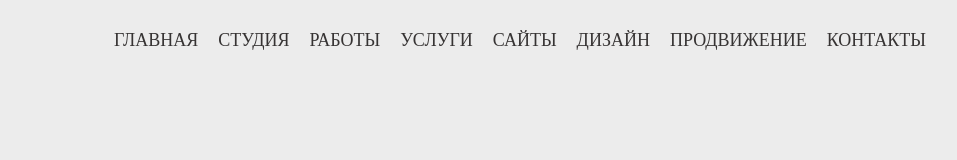
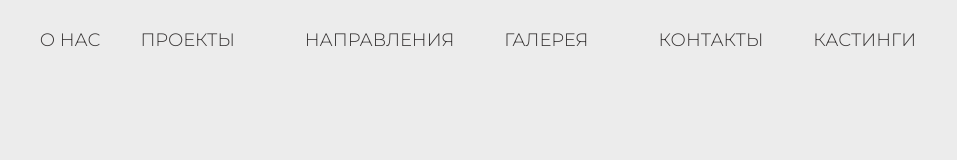
Before and after one commit to Venomprog/Project-Hearts, a plain HTML site: page index.html in a window 1280 px wide. Shown: the full height of the page, 226-1183 px from the left. Drawn offline with nearby package versions, Linux system fonts and the light colour scheme.

Commit message:
header styles end

```diff
--- a/index.html
+++ b/index.html
@@ -20,29 +20,39 @@
                 </div>
                 <div class="header__menu">
                     <ul class="header__list">
-                        <li>
-                            <a href="#" class="header__link">Главная</a>
+                        <li class="common__list_item">
+                            <a href="#" class="header__link">О НАС</a>
                         </li>
-                        <li>
-                            <a href="" class="header__link">Студия</a>
+                        <li class="common__list_item">
+                            <a href="" class="header__link">ПРОЕКТЫ</a>
                         </li>
-                        <li>
-                            <a href="" class="header__link">Работы</a>
+                        <li class="submenu">
+                            <ul class="submenu__list">
+                                <li>
+                                    <a href="" class="header__link">НАПРАВЛЕНИЯ</a>
+                                </li>
+                                <li class="hidden__list_item">
+                                    <a href="" class="header__link">ШОУ-ГРУППЫ</a>
+                                </li>
+                            </ul>
+
                         </li>
-                        <li>
-                            <a href="" class="header__link">Услуги</a>
+                        <li class="common__list_item">
+                            <a href="" class="header__link">ГАЛЕРЕЯ</a>
                         </li>
-                        <li>
-                            <a href="" class="header__link">Сайты</a>
+                        <li class="submenu">
+                            <ul class="submenu__list">
+                                <li>
+                                    <a href="" class="header__link">КОНТАКТЫ</a>
+                                </li>
+                                <li class="hidden__list_item">
+                                    <a href="" class="header__link">ФИЛИАЛЫ</a>
+                                </li>
+                            </ul>
+
                         </li>
-                        <li>
-                            <a href="" class="header__link">Дизайн</a>
-                        </li>
-                        <li>
-                            <a href="" class="header__link">Продвижение</a>
-                        </li>
-                        <li>
-                            <a href="" class="header__link">Контакты</a>
+                        <li class="common__list_item">
+                            <a href="" class="header__link">КАСТИНГИ</a>
                         </li>
                     </ul>
                 </div>
--- /dev/null
+++ b/scss/blocks/_fonts.scss
@@ -0,0 +1,2 @@
+@import url('https://fonts.googleapis.com/css2?family=Montserrat:wght@300;400;500;600;700&display=swap');
+ // font-family: 'Montserrat', sans-serif;
--- a/scss/blocks/_header.scss
+++ b/scss/blocks/_header.scss
@@ -41,10 +41,21 @@
 .header__list {
     display: flex;
     position: relative;
+    align-items: center;
     z-index: 2;
     & li{
         list-style: none;
         margin: 0 0 0 20px;
+        padding: 10px;
+    }
+    li.common__list_item:hover{
+        background-color: #F25552;
+        a{
+            color: white;
+        }
+    }
+    .submenu {
+
 
     }
     .header__link {
@@ -59,6 +70,33 @@
             font-size: 18px;
         }
     }
+    .submenu__list {
+        transition: all 0.5s;
+        .hidden__list_item{
+            display: none;
+        }
+        &:hover{
+            margin-top: 40px;
+            li{
+                background-color: #F25552;
+                padding: 10px;
+                a{
+                    color: white;
+                }
+                &.hidden__list_item{
+                    display: block;
+                    background-color: white;
+                    a{
+                        color: black;
+                    }
+                }
+            }
+        }
+    }
+    .header__link {
+    }
+
+
 }
 /* Media for header*/
 @media (max-width: 768px) {
@@ -136,6 +174,11 @@
         & li{
             margin: 0 0 20px 0;
         }
+
+
+        .header__link {
+        }
+
     }
 
 }
--- a/scss/style.scss
+++ b/scss/style.scss
@@ -75,6 +75,7 @@
 
 body{
     background-color: #ECECEC;
+    font-family: 'Montserrat', sans-serif;
 }
 .container-fluid{
     width: 100%;
@@ -86,3 +87,4 @@ body{
 
 
 @import "blocks/header";
+@import "blocks/fonts";
```
Also changed, not shown: css/style.min.css, 1 other file.
